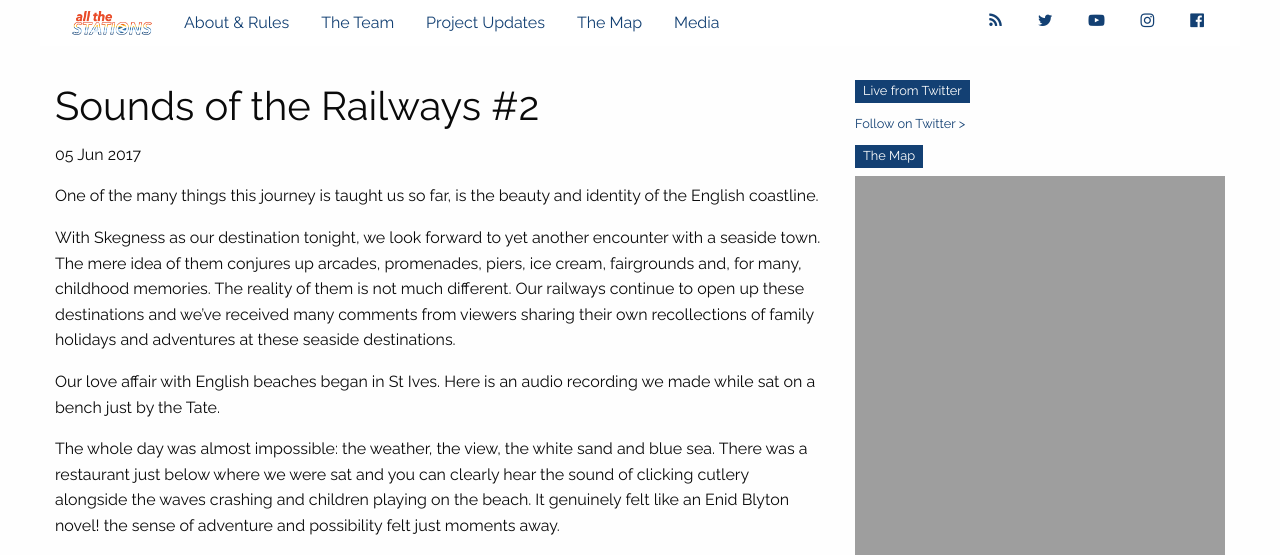
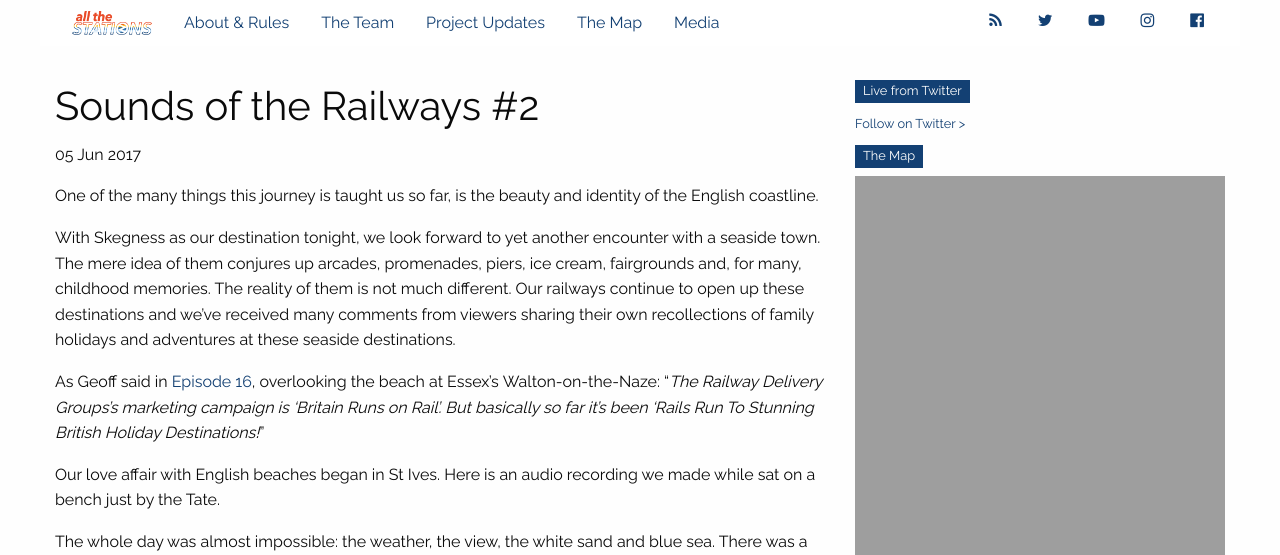
Before and after one commit to khawkins98/all-the-stations, a Jekyll site: the page built from _posts/blog_updates/2017-06-17-sounds-of-the-railways-2.md, in a window 1280 px wide. Shown: the top 555 px of the page. Built offline with Jekyll 4.4.1, drawn with Linux system fonts in a browser that asks for light colours; nearby versions of some CDN libraries; comment, search, counter and statistics services are not loaded; grey boxes are pictures that could not be loaded.

Commit message:
Update Blog “2017-06-17-sounds-of-the-railways-2”

```diff
--- a/_posts/blog_updates/2017-06-17-sounds-of-the-railways-2.md
+++ b/_posts/blog_updates/2017-06-17-sounds-of-the-railways-2.md
@@ -8,8 +8,10 @@ One of the many things this journey is taught us so far, is the beauty and ident
 
 With Skegness as our destination tonight, we look forward to yet another encounter with a seaside town. The mere idea of them conjures up arcades, promenades, piers, ice cream, fairgrounds and, for many, childhood memories. The reality of them is not much different. Our railways continue to open up these destinations and we’ve received many comments from viewers sharing their own recollections of family holidays and adventures at these seaside destinations.
 
+As Geoff said in [Episode 16](https://www.youtube.com/watch?v=V9HZgIgzJRc), overlooking the beach at Essex’s Walton-on-the-Naze: “*The Railway Delivery Groups’s marketing campaign is ‘Britain Runs on Rail’. But basically so far it’s been ‘Rails Run To Stunning British Holiday Destinations!*”
+
 Our love affair with English beaches began in St Ives. Here is an audio recording we made while sat on a bench just by the Tate.
 
 The whole day was almost impossible: the weather, the view, the white sand and blue sea. There was a restaurant just below where we were sat and you can clearly hear the sound of clicking cutlery alongside the waves crashing and children playing on the beach. It genuinely felt like an Enid Blyton novel! the sense of adventure and possibility felt just moments away.
 
-<iframe width="100%" height="450" scrolling="no" frameborder="no" src="https://w.soundcloud.com/player/?url=https%3A//api.soundcloud.com/tracks/324778452&amp;auto_play=false&amp;hide_related=false&amp;show_comments=true&amp;show_user=true&amp;show_reposts=false&amp;visual=true"></iframe>
+<iframe width="100%" height="450" scrolling="no" frameborder="no" src="https://w.soundcloud.com/player/?url=https%3A//api.soundcloud.com/tracks/324778452&auto_play=false&hide_related=false&show_comments=true&show_user=true&show_reposts=false&visual=true"></iframe>
```
